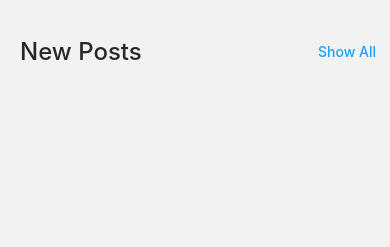
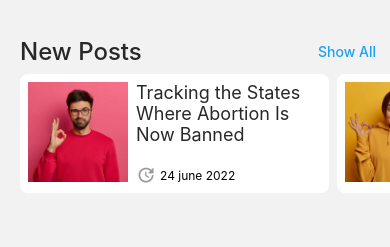
Before and after one commit to amirsadriofficial/News-App, a React Native app: screen /Economical in a window 390 px wide. Shown: the part 475-722 px from the top of the page. Built offline with nearby package versions, Linux system fonts and the light colour scheme; no server answers.

Commit message:
Change name of new post data file

```diff
--- a/src/screens/home/PopularEconomicalSlider.tsx
+++ b/src/screens/home/PopularEconomicalSlider.tsx
@@ -5,7 +5,7 @@
 import React, {useState, useEffect} from 'react';
 import PopularPostsSlider from '../../components/popular-posts-slider/PopularPostsSlider';
 import NewPostsSlider from '../../components/new-posts-slider/NewPostsSlider';
-import {PopularSportsData} from '../../utils/home-posts/PopularPostsData';
+import NewPostsData from '../../utils/home-posts/NewPostsData';
 
 const PopularEconomicalSlider = () => {
   const [news, setNews] = useState();
@@ -24,7 +24,7 @@ const PopularEconomicalSlider = () => {
   return (
     <>
       <PopularPostsSlider data={news} />
-      <NewPostsSlider data={PopularSportsData} />
+      <NewPostsSlider data={NewPostsData} />
     </>
   );
 };
--- a/src/screens/home/PopularEducationalSlider.tsx
+++ b/src/screens/home/PopularEducationalSlider.tsx
@@ -5,7 +5,7 @@
 import React, {useState, useEffect} from 'react';
 import PopularPostsSlider from '../../components/popular-posts-slider/PopularPostsSlider';
 import NewPostsSlider from '../../components/new-posts-slider/NewPostsSlider';
-import {PopularSportsData} from '../../utils/home-posts/PopularPostsData';
+import NewPostsData from '../../utils/home-posts/NewPostsData';
 
 const PopularEducationalSlider = () => {
   const [news, setNews] = useState();
@@ -24,7 +24,7 @@ const PopularEducationalSlider = () => {
   return (
     <>
       <PopularPostsSlider data={news} />
-      <NewPostsSlider data={PopularSportsData} />
+      <NewPostsSlider data={NewPostsData} />
     </>
   );
 };
--- a/src/screens/home/PopularPoliticsSlider.tsx
+++ b/src/screens/home/PopularPoliticsSlider.tsx
@@ -5,7 +5,7 @@
 import React, {useState, useEffect} from 'react';
 import PopularPostsSlider from '../../components/popular-posts-slider/PopularPostsSlider';
 import NewPostsSlider from '../../components/new-posts-slider/NewPostsSlider';
-import {PopularSportsData} from '../../utils/home-posts/PopularPostsData';
+import NewPostsData from '../../utils/home-posts/NewPostsData';
 
 const PopularScientificSlider = () => {
   const [news, setNews] = useState();
@@ -24,7 +24,7 @@ const PopularScientificSlider = () => {
   return (
     <>
       <PopularPostsSlider data={news} />
-      <NewPostsSlider data={PopularSportsData} />
+      <NewPostsSlider data={NewPostsData} />
     </>
   );
 };
--- a/src/screens/home/PopularScientificSlider.tsx
+++ b/src/screens/home/PopularScientificSlider.tsx
@@ -5,7 +5,7 @@
 import React, {useState, useEffect} from 'react';
 import PopularPostsSlider from '../../components/popular-posts-slider/PopularPostsSlider';
 import NewPostsSlider from '../../components/new-posts-slider/NewPostsSlider';
-import {PopularSportsData} from '../../utils/home-posts/PopularPostsData';
+import NewPostsData from '../../utils/home-posts/NewPostsData';
 
 const PopularScientificSlider = () => {
   const [news, setNews] = useState();
@@ -24,7 +24,7 @@ const PopularScientificSlider = () => {
   return (
     <>
       <PopularPostsSlider data={news} />
-      <NewPostsSlider data={PopularSportsData} />
+      <NewPostsSlider data={NewPostsData} />
     </>
   );
 };
--- a/src/screens/home/PopularSocialSlider.tsx
+++ b/src/screens/home/PopularSocialSlider.tsx
@@ -5,7 +5,7 @@
 import React, {useState, useEffect} from 'react';
 import PopularPostsSlider from '../../components/popular-posts-slider/PopularPostsSlider';
 import NewPostsSlider from '../../components/new-posts-slider/NewPostsSlider';
-import {PopularSportsData} from '../../utils/home-posts/PopularPostsData';
+import NewPostsData from '../../utils/home-posts/NewPostsData';
 
 const PopularSocialSlider = () => {
   const [news, setNews] = useState();
@@ -24,7 +24,7 @@ const PopularSocialSlider = () => {
   return (
     <>
       <PopularPostsSlider data={news} />
-      <NewPostsSlider data={PopularSportsData} />
+      <NewPostsSlider data={NewPostsData} />
     </>
   );
 };
--- a/src/screens/home/PopularSportSlider.tsx
+++ b/src/screens/home/PopularSportSlider.tsx
@@ -5,7 +5,7 @@
 import React, {useState, useEffect} from 'react';
 import PopularPostsSlider from '../../components/popular-posts-slider/PopularPostsSlider';
 import NewPostsSlider from '../../components/new-posts-slider/NewPostsSlider';
-import {PopularSportsData} from '../../utils/home-posts/PopularPostsData';
+import NewPostsData from '../../utils/home-posts/NewPostsData';
 
 const PopularSportSlider = () => {
   const [news, setNews] = useState();
@@ -24,7 +24,7 @@ const PopularSportSlider = () => {
   return (
     <>
       <PopularPostsSlider data={news} />
-      <NewPostsSlider data={PopularSportsData} />
+      <NewPostsSlider data={NewPostsData} />
     </>
   );
 };
--- a/src/screens/home/PopularTechnologySlider.tsx
+++ b/src/screens/home/PopularTechnologySlider.tsx
@@ -5,7 +5,7 @@
 import React, {useState, useEffect} from 'react';
 import PopularPostsSlider from '../../components/popular-posts-slider/PopularPostsSlider';
 import NewPostsSlider from '../../components/new-posts-slider/NewPostsSlider';
-import {PopularSportsData} from '../../utils/home-posts/PopularPostsData';
+import NewPostsData from '../../utils/home-posts/NewPostsData';
 
 const PopularTechnologySlider = () => {
   const [news, setNews] = useState();
@@ -24,7 +24,7 @@ const PopularTechnologySlider = () => {
   return (
     <>
       <PopularPostsSlider data={news} />
-      <NewPostsSlider data={PopularSportsData} />
+      <NewPostsSlider data={NewPostsData} />
     </>
   );
 };
```
Also changed, not shown: src/utils/home-posts/NewPostsData.ts (renamed from src/utils/home-posts/PopularPostsData.ts).
